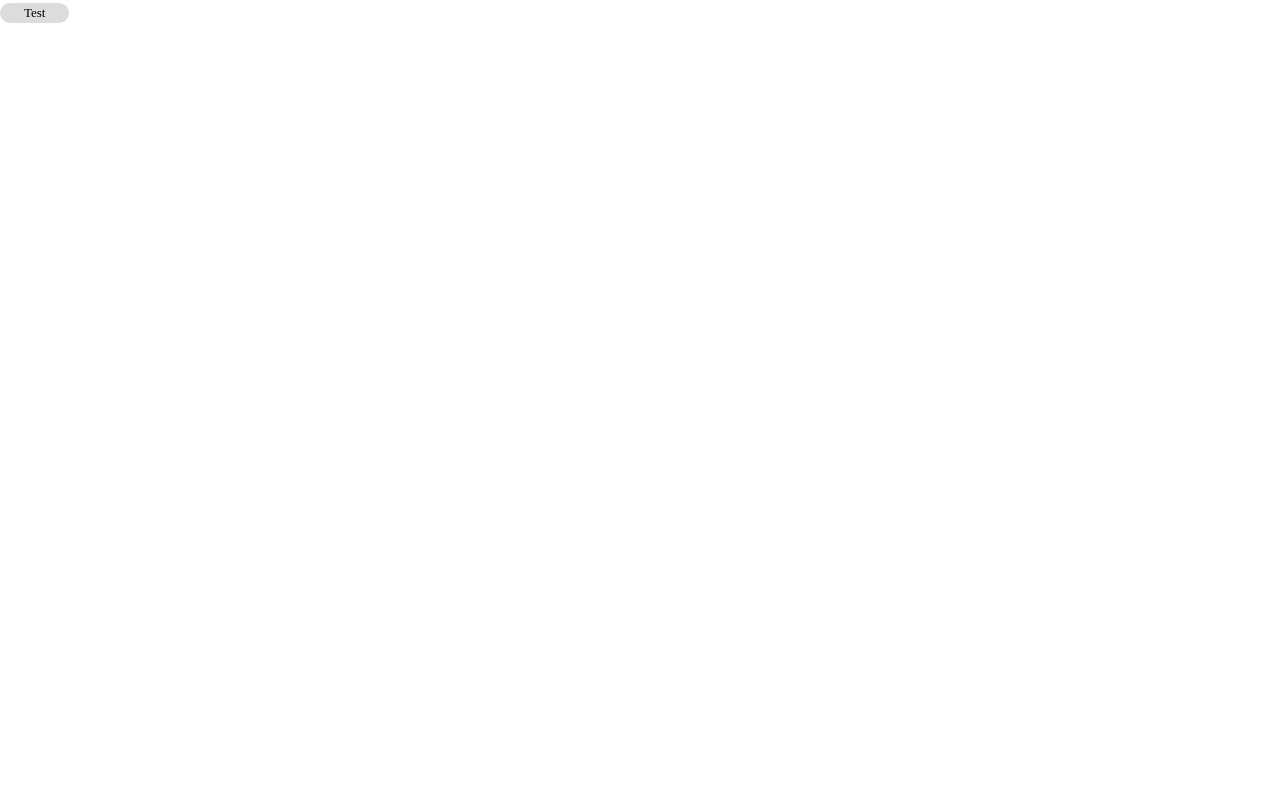
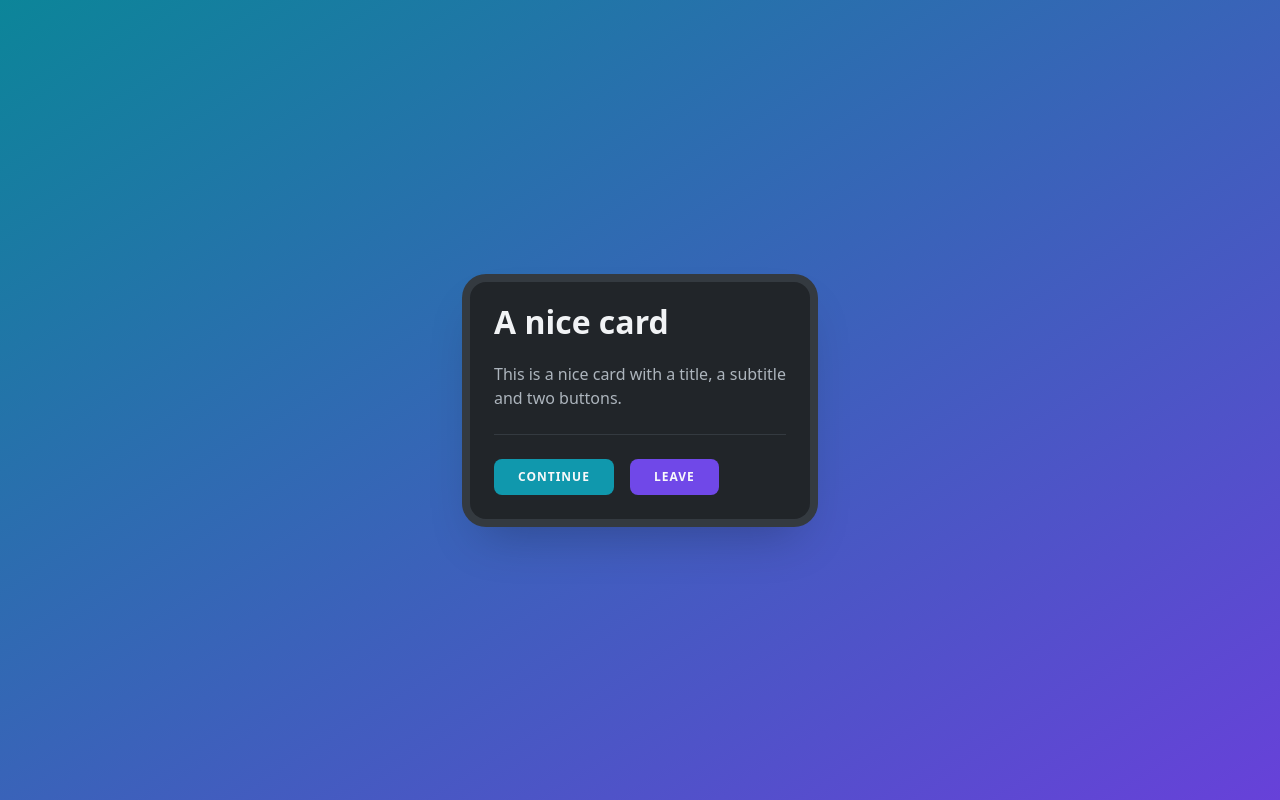
Before and after one commit to john-mirage/template-react-stitches, a React (Vite) app: page / in a window 1280 px wide. Built offline with nearby package versions, Linux system fonts and the light colour scheme.

Commit message:
feat: add base style as example

```diff
--- a/index.html
+++ b/index.html
@@ -41,7 +41,6 @@
     <noscript>You need to enable JavaScript to run this app.</noscript>
     <!-- app -->
     <div id="root"></div>
-    <!-- module -->
     <script type="module" src="/src/main.tsx"></script>
   </body>
 </html>
--- a/src/components/App/App.style.ts
+++ b/src/components/App/App.style.ts
@@ -1,9 +1,82 @@
 import { styled } from "@styles/stitches.config";
 
+export const Container = styled("main", {
+  display: "flex",
+  justifyContent: "center",
+  alignItems: "center",
+  minHeight: "100vh",
+  padding: "$48 $24",
+  background: "linear-gradient(to bottom right, $cyan800, $violet800)",
+});
+
+export const Card = styled("div", {
+  maxWidth: "$340",
+  width: "100%",
+  padding: "$24",
+  backgroundColor: "$gray900",
+  borderRadius: "$16",
+  boxShadow:
+    "0 0 0 0.5rem $colors$gray800, 0 25px 50px -12px rgb(0 0 0 / 0.25)",
+});
+
+export const Title = styled("h2", {
+  marginBottom: "$24",
+  fontSize: "$32",
+  lineHeight: "$32",
+  color: "$gray100",
+});
+
+export const Subtitle = styled("p", {
+  fontSize: "$16",
+  lineHeight: "$24",
+  color: "$gray500",
+});
+
+export const Divider = styled("div", {
+  marginY: "$24",
+  width: "100%",
+  height: "1px",
+  backgroundColor: "$gray800",
+});
+
+export const ButtonGroup = styled("div", {
+  margin: "$minus8",
+  display: "flex",
+  justifyContent: "flex-start",
+  alignItems: "center",
+  flexWrap: "wrap",
+});
+
 export const Button = styled("button", {
-  backgroundColor: "gainsboro",
-  borderRadius: "9999px",
-  fontSize: "13px",
+  margin: "$8",
+  color: "$gray50",
+  borderRadius: "$8",
+  lineHeight: "$12",
+  fontSize: "$12",
+  letterSpacing: "$1",
+  fontWeight: 600,
+  textTransform: "uppercase",
   border: "0",
-  paddingX: "24px",
+  padding: "$12 $24",
+  transition: "background-color 150ms",
+  variants: {
+    color: {
+      cyan: {
+        "backgroundColor": "$cyan700",
+        "@hover": {
+          "&:hover": {
+            backgroundColor: "$cyan900",
+          },
+        },
+      },
+      violet: {
+        "backgroundColor": "$violet700",
+        "@hover": {
+          "&:hover": {
+            backgroundColor: "$violet900",
+          },
+        },
+      },
+    },
+  },
 });
--- a/src/components/App/App.tsx
+++ b/src/components/App/App.tsx
@@ -3,7 +3,21 @@ import * as Styled from "./App.style";
 
 const App = () => {
   globalStyles();
-  return <Styled.Button>Test</Styled.Button>;
+  return (
+    <Styled.Container>
+      <Styled.Card>
+        <Styled.Title>A nice card</Styled.Title>
+        <Styled.Subtitle>
+          This is a nice card with a title, a subtitle and two buttons.
+        </Styled.Subtitle>
+        <Styled.Divider />
+        <Styled.ButtonGroup>
+          <Styled.Button color="cyan">continue</Styled.Button>
+          <Styled.Button color="violet">leave</Styled.Button>
+        </Styled.ButtonGroup>
+      </Styled.Card>
+    </Styled.Container>
+  );
 };
 
 export default App;
--- a/src/styles/stitches.config.ts
+++ b/src/styles/stitches.config.ts
@@ -1,19 +1,221 @@
-import { createStitches } from "@stitches/react";
+import { createStitches, defaultThemeMap } from "@stitches/react";
+
+const SPACE_TOKEN = "space";
+
+const FONT_SANS_FALLBACK =
+  "ui-sans-serif, system-ui, -apple-system, BlinkMacSystemFont, Segoe UI, Roboto, Helvetica Neue, Arial, Noto Sans, sans-serif, Apple Color Emoji, Segoe UI Emoji, Segoe UI Symbol, Noto Color Emoji";
+const FONT_SERIF_FALLBACK =
+  "ui-serif, Georgia, Cambria, Times New Roman, Times, serif";
+const FONT_MONO_FALLBACK =
+  "ui-monospace, SFMono-Regular, Menlo, Monaco, Consolas, Liberation Mono, Courier New, monospace";
+
+const SCREEN_SM = "576px";
+const SCREEN_MD = "768px";
+const SCREEN_LG = "992px";
+const SCREEN_XL = "1200px";
+
+const pxToRem = (sizeInPx: number) => {
+  return `${String(sizeInPx / 16)}rem`;
+};
 
 export const { styled, css } = createStitches({
   theme: {
     colors: {
-      gray400: "gainsboro",
-      gray500: "lightgray",
+      transparent: "transparent",
+      white: "#ffffff",
+      black: "#000000",
+      gray50: "#f8f9fa",
+      gray100: "#f1f3f5",
+      gray200: "#e9ecef",
+      gray300: "#dee2e6",
+      gray400: "#ced4da",
+      gray500: "#adb5bd",
+      gray600: "#868e96",
+      gray700: "#495057",
+      gray800: "#343a40",
+      gray900: "#212529",
+      red50: "#fff5f5",
+      red100: "#ffe3e3",
+      red200: "#ffc9c9",
+      red300: "#ffa8a8",
+      red400: "#ff8787",
+      red500: "#ff6b6b",
+      red600: "#fa5252",
+      red700: "#f03e3e",
+      red800: "#e03131",
+      red900: "#c92a2a",
+      pink50: "#fff0f6",
+      pink100: "#ffdeeb",
+      pink200: "#fcc2d7",
+      pink300: "#faa2c1",
+      pink400: "#f783ac",
+      pink500: "#f06595",
+      pink600: "#e64980",
+      pink700: "#d6336c",
+      pink800: "#c2255c",
+      pink900: "#a61e4d",
+      grape50: "#f8f0fc",
+      grape100: "#f3d9fa",
+      grape200: "#eebefa",
+      grape300: "#e599f7",
+      grape400: "#da77f2",
+      grape500: "#cc5de8",
+      grape600: "#be4bdb",
+      grape700: "#ae3ec9",
+      grape800: "#9c36b5",
+      grape900: "#862e9c",
+      violet50: "#f3f0ff",
+      violet100: "#e5dbff",
+      violet200: "#d0bfff",
+      violet300: "#b197fc",
+      violet400: "#9775fa",
+      violet500: "#845ef7",
+      violet600: "#7950f2",
+      violet700: "#7048e8",
+      violet800: "#6741d9",
+      violet900: "#5f3dc4",
+      indigo50: "#edf2ff",
+      indigo100: "#dbe4ff",
+      indigo200: "#bac8ff",
+      indigo300: "#91a7ff",
+      indigo400: "#748ffc",
+      indigo500: "#5c7cfa",
+      indigo600: "#4c6ef5",
+      indigo700: "#4263eb",
+      indigo800: "#3b5bdb",
+      indigo900: "#364fc7",
+      blue50: "#e7f5ff",
+      blue100: "#d0ebff",
+      blue200: "#a5d8ff",
+      blue300: "#74c0fc",
+      blue400: "#4dabf7",
+      blue500: "#339af0",
+      blue600: "#228be6",
+      blue700: "#1c7ed6",
+      blue800: "#1971c2",
+      blue900: "#1864ab",
+      cyan50: "#e3fafc",
+      cyan100: "#c5f6fa",
+      cyan200: "#99e9f2",
+      cyan300: "#66d9e8",
+      cyan400: "#3bc9db",
+      cyan500: "#22b8cf",
+      cyan600: "#15aabf",
+      cyan700: "#1098ad",
+      cyan800: "#0c8599",
+      cyan900: "#0b7285",
+      teal50: "#e6fcf5",
+      teal100: "#c3fae8",
+      teal200: "#96f2d7",
+      teal300: "#63e6be",
+      teal400: "#38d9a9",
+      teal500: "#20c997",
+      teal600: "#12b886",
+      teal700: "#0ca678",
+      teal800: "#099268",
+      teal900: "#087f5b",
+      green50: "#ebfbee",
+      green100: "#d3f9d8",
+      green200: "#b2f2bb",
+      green300: "#8ce99a",
+      green400: "#69db7c",
+      green500: "#51cf66",
+      green600: "#40c057",
+      green700: "#37b24d",
+      green800: "#2f9e44",
+      green900: "#2b8a3e",
+      lime50: "#f4fce3",
+      lime100: "#e9fac8",
+      lime200: "#d8f5a2",
+      lime300: "#c0eb75",
+      lime400: "#a9e34b",
+      lime500: "#94d82d",
+      lime600: "#82c91e",
+      lime700: "#74b816",
+      lime800: "#66a80f",
+      lime900: "#5c940d",
+      yellow50: "#fff9db",
+      yellow100: "#fff3bf",
+      yellow200: "#ffec99",
+      yellow300: "#ffe066",
+      yellow400: "#ffd43b",
+      yellow500: "#fcc419",
+      yellow600: "#fab005",
+      yellow700: "#f59f00",
+      yellow800: "#f08c00",
+      yellow900: "#e67700",
+      orange50: "#fff4e6",
+      orange100: "#ffe8cc",
+      orange200: "#ffd8a8",
+      orange300: "#ffc078",
+      orange400: "#ffa94d",
+      orange500: "#ff922b",
+      orange600: "#fd7e14",
+      orange700: "#f76707",
+      orange800: "#e8590c",
+      orange900: "#d9480f",
     },
     space: {
-      4: "0.25rem",
-    }
+      minus8: pxToRem(-8),
+      8: pxToRem(8),
+      12: pxToRem(12),
+      16: pxToRem(16),
+      24: pxToRem(24),
+      32: pxToRem(32),
+      48: pxToRem(48),
+      340: pxToRem(340),
+    },
+    fonts: {
+      mySansFont: `font name, ${FONT_SANS_FALLBACK}`,
+      mySerifFont: `font name, ${FONT_SERIF_FALLBACK}`,
+      myMonoFont: `font name, ${FONT_MONO_FALLBACK}`,
+    },
+    letterSpacings: {
+      1: pxToRem(1),
+    },
   },
   media: {
-    bp1: "(min-width: 480px)",
+    sm: `(min-width: ${SCREEN_SM})`,
+    md: `(min-width: ${SCREEN_MD})`,
+    lg: `(min-width: ${SCREEN_LG})`,
+    xl: `(min-width: ${SCREEN_XL})`,
+    hover: "(hover: hover)",
   },
   utils: {
     paddingX: (value: string) => ({ paddingLeft: value, paddingRight: value }),
+    paddingY: (value: string) => ({ paddingTop: value, paddingBottom: value }),
+    marginX: (value: string) => ({ marginLeft: value, marginRight: value }),
+    marginY: (value: string) => ({ marginTop: value, marginBottom: value }),
+    square: (value: string) => ({ width: value, height: value }),
+  },
+  themeMap: {
+    ...defaultThemeMap,
+    blockSize: SPACE_TOKEN,
+    minBlockSize: SPACE_TOKEN,
+    maxBlockSize: SPACE_TOKEN,
+    inlineSize: SPACE_TOKEN,
+    minInlineSize: SPACE_TOKEN,
+    maxInlineSize: SPACE_TOKEN,
+    width: SPACE_TOKEN,
+    minWidth: SPACE_TOKEN,
+    maxWidth: SPACE_TOKEN,
+    height: SPACE_TOKEN,
+    minHeight: SPACE_TOKEN,
+    maxHeight: SPACE_TOKEN,
+    flexBasis: SPACE_TOKEN,
+    gridTemplateColumns: SPACE_TOKEN,
+    gridTemplateRows: SPACE_TOKEN,
+    fontSize: SPACE_TOKEN,
+    lineHeight: SPACE_TOKEN,
+    borderWidth: SPACE_TOKEN,
+    borderTopWidth: SPACE_TOKEN,
+    borderRightWidth: SPACE_TOKEN,
+    borderBottomWidth: SPACE_TOKEN,
+    borderLeftWidth: SPACE_TOKEN,
+    borderRadius: SPACE_TOKEN,
+    borderTopLeftRadius: SPACE_TOKEN,
+    borderTopRightRadius: SPACE_TOKEN,
+    borderBottomRightRadius: SPACE_TOKEN,
+    borderBottomLeftRadius: SPACE_TOKEN,
   },
 });
--- a/src/styles/stitches.global.ts
+++ b/src/styles/stitches.global.ts
@@ -8,6 +8,7 @@ const globalStyles = globalCss({
     minHeight: "100vh",
     textRendering: "optimizeSpeed",
     lineHeight: 1.5,
+    fontFamily: "$mySansFont",
   },
   "a": { textDecoration: "none" },
   "img, picture, svg": { display: "block" },
```
